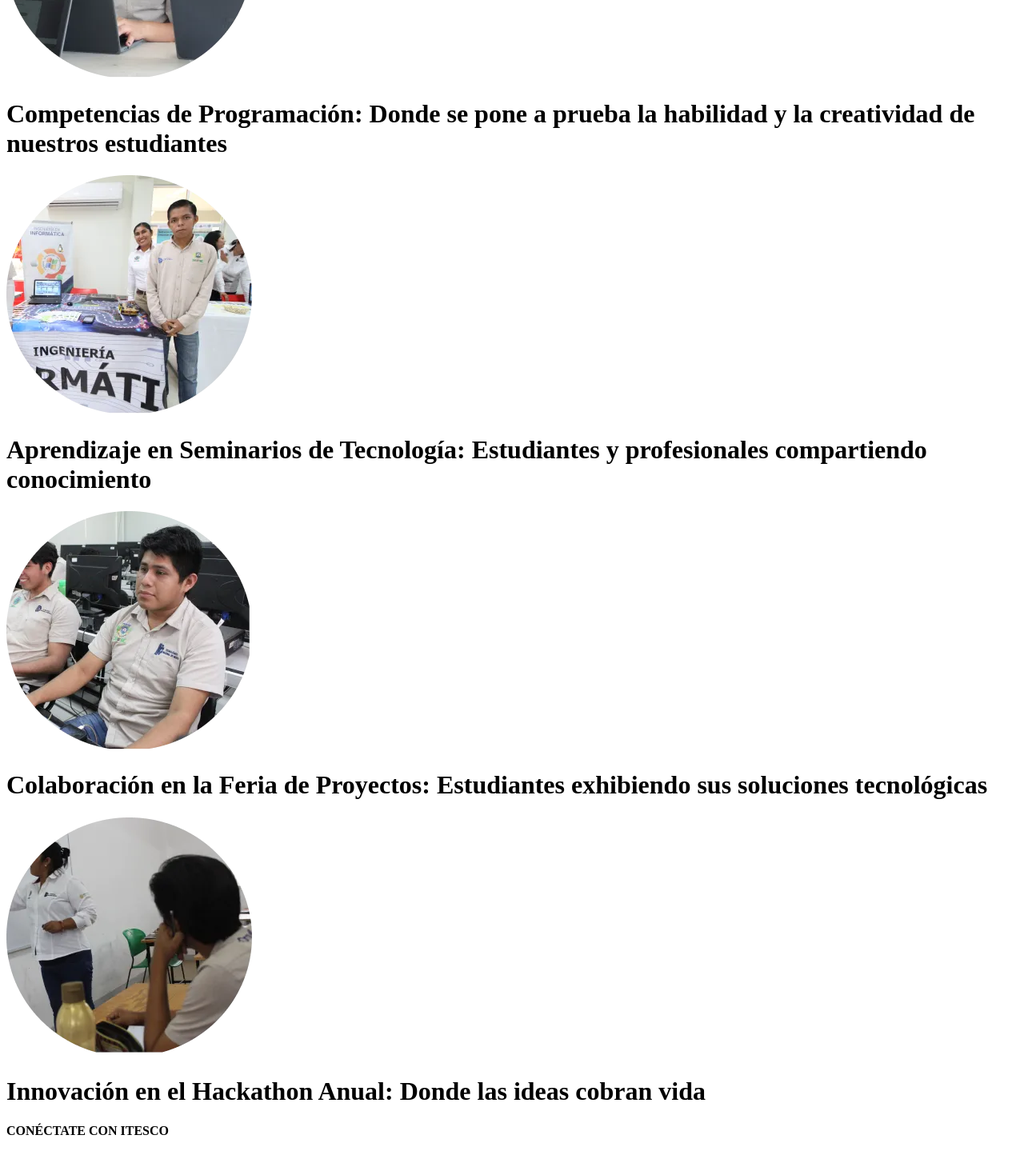
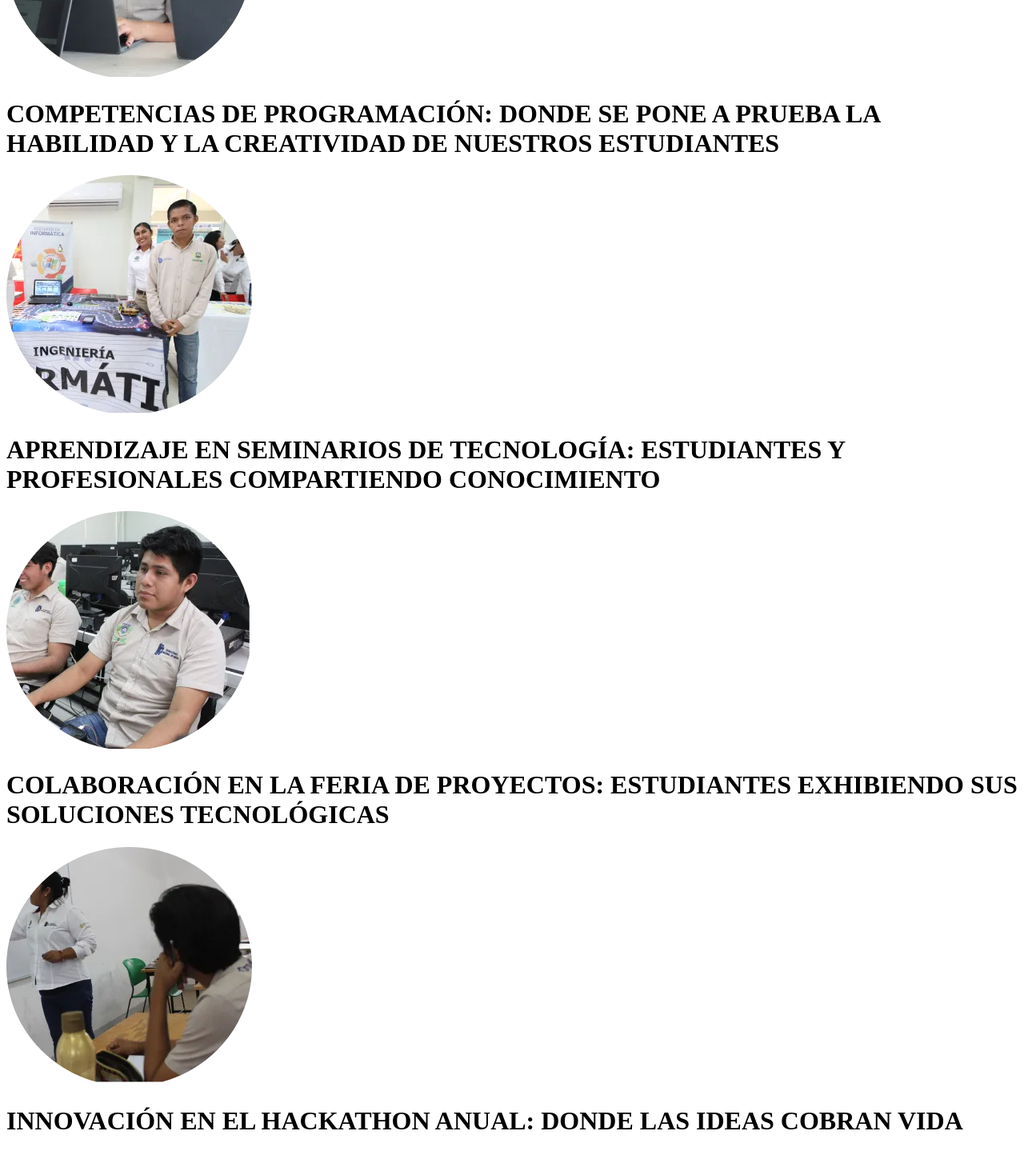
Before and after one commit to ricardomiss/webapp-informatics, a React (Vite) app: page /student-life in a window 1280 px wide. Shown: the part 3540-4979 px from the top of the page at 80% size. Built offline with nearby package versions, Linux system fonts and the light colour scheme.

Commit message:
Modifcacion de letra

```diff
--- a/src/pages/ComponentsStudents/CarrouselEventHighlights.jsx
+++ b/src/pages/ComponentsStudents/CarrouselEventHighlights.jsx
@@ -8,22 +8,22 @@ export const CarrouselEventHighlights = () => {
     <div className="container-carousel-highlights">
       <div className="container-highlight-item">
         <img  src={ carrouselhighlights1 } alt="Competencias de Programación" className="container-highlight-image" />
-        <h1>Competencias de Programación: Donde se pone a prueba la habilidad y la creatividad de nuestros estudiantes</h1>
+        <h1>COMPETENCIAS DE PROGRAMACIÓN: DONDE SE PONE A PRUEBA LA HABILIDAD Y LA CREATIVIDAD DE NUESTROS ESTUDIANTES</h1>
       </div>
 
       <div className="container-highlight-item">
         <img  src={ carrouselhighlights2 } alt="Aprendizaje en Seminarios de Tecnología" className="container-highlight-image" />
-        <h1>Aprendizaje en Seminarios de Tecnología: Estudiantes y profesionales compartiendo conocimiento</h1>
+        <h1>APRENDIZAJE EN SEMINARIOS DE TECNOLOGÍA: ESTUDIANTES Y PROFESIONALES COMPARTIENDO CONOCIMIENTO</h1>
       </div>
 
       <div className="container-highlight-item">
         <img  src={ carrouselhighlights3 } alt="Colaboración en la Feria de Proyectos" className="container-highlight-image" />
-        <h1>Colaboración en la Feria de Proyectos: Estudiantes exhibiendo sus soluciones tecnológicas</h1>
+        <h1>COLABORACIÓN EN LA FERIA DE PROYECTOS: ESTUDIANTES EXHIBIENDO SUS SOLUCIONES TECNOLÓGICAS</h1>
       </div>
 
       <div className="container-highlight-item">
         <img  src={ carrouselhighlights4 } alt="Innovación en el Hackathon Anual" className="container-highlight-image" />
-        <h1>Innovación en el Hackathon Anual: Donde las ideas cobran vida</h1>
+        <h1>INNOVACIÓN EN EL HACKATHON ANUAL: DONDE LAS IDEAS COBRAN VIDA</h1>
       </div>
     </div>
   );
```
